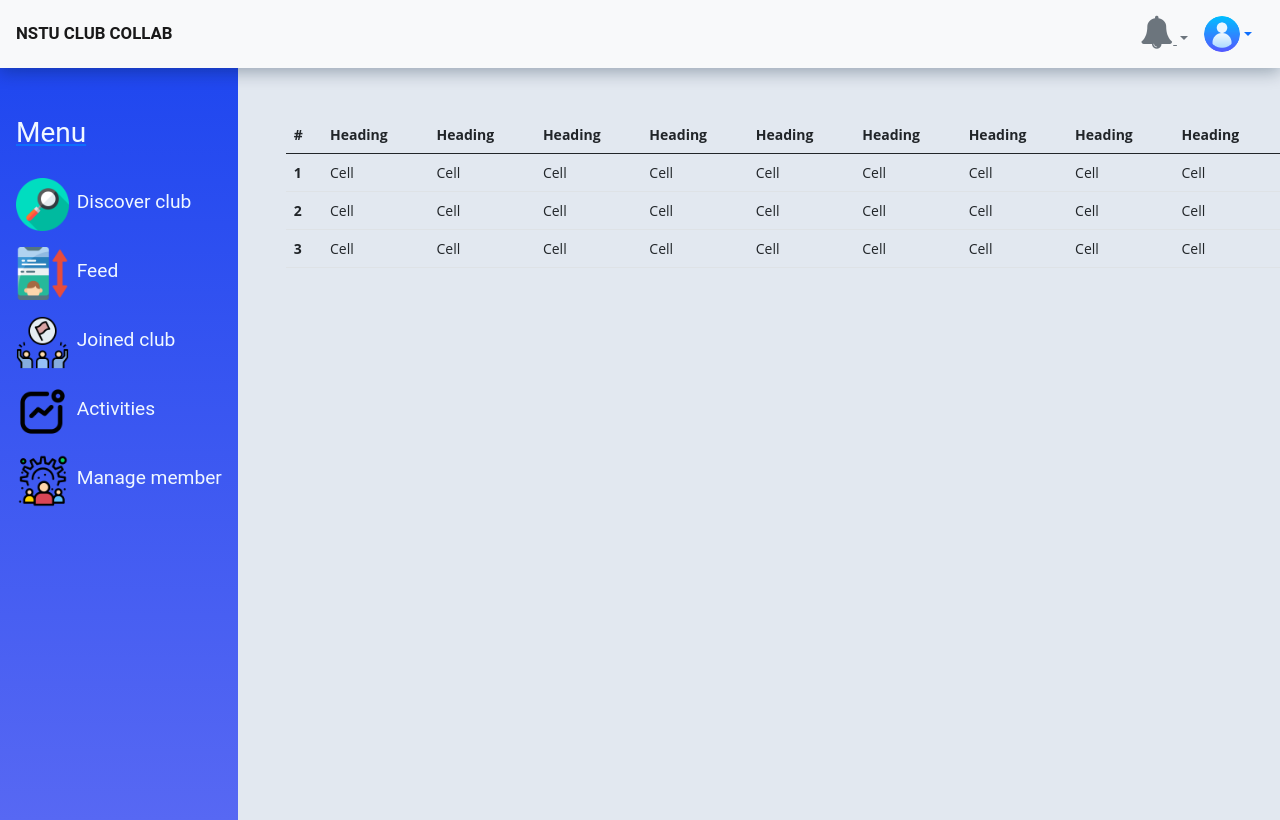
After one commit to SouravBarman001/NSTU_Club_Collab_rawPhp, a PHP site: page /manageMember.php in a window 1280 px wide. The commit adds this page. Run offline with PHP 8.4, Linux system fonts and the light colour scheme; some libraries are stand-ins or nearby versions.

```diff
--- /dev/null
+++ b/admin_side.php
@@ -0,0 +1,38 @@
+
+  <!-- ----------------------------------------------side bar------------------------------------------ -->
+
+  <div class="col-auto  side">
+
+        <div class="d-flex flex-column align-items-center align-items-sm-start px-3 pt-2 text-white min-vh-100">
+</dr></br></br></br></br>
+            <a href="#" class="d-flex align-items-center pb-3 mb-md-0 me-md-auto">
+                <span class="fs-3 d-none d-sm-inline meanue">Menu</span>
+            </a>
+            <ul class="nav nav-pills flex-column mb-sm-auto mb-0 align-items-center align-items-sm-start" id="menu">
+                <li class="nav-item">
+                    <a href="userdiscover.php"  class="nav-link align-middle px-0 " id="discoverbutton">
+                      <img src="./images/discover.png" class="img" alt="logo" />  <span class="ms-1 d-none d-sm-inline text">Discover club</span>
+                    </a>
+                </li>
+                <li>
+                <a href="userfeed.php" id="feedbutton" class="nav-link px-0 align-middle">
+                      <img src="./images/feed.png" class="img" alt="logo" /> <span class="ms-1 d-none d-sm-inline text">Feed</span></a>
+                </li>
+                <li>
+                    <a href="userjoinedclub.php" id="joinedclubbutton" class="nav-link px-0 align-middle">
+                      <img src="./images/joined.png" class="img" alt="logo" /> <span class="ms-1 d-none d-sm-inline text">Joined club</span></a>
+                </li>
+                <li>
+                    <a href="./activitySection.php" id="activity" class="nav-link px-0 align-middle">
+                      <img src="./images/activity.png" class="img" alt="logo" /> <span class="ms-1 d-none d-sm-inline text">Activities</span></a>
+                </li>
+
+                <li>
+                    <a href="./manageMember.php" id="activity" class="nav-link px-0 align-middle">
+                      <img src="./images/manage.png" class="img" alt="logo" /> <span class="ms-1 d-none d-sm-inline text">Manage member</span></a>
+                </li>
+            </ul>
+
+        </div>
+
+    </div>
--- /dev/null
+++ b/css/activity.css
@@ -0,0 +1,204 @@
+body {
+    font-family: 'Open Sans', arial, sans-serif;
+    color: #333;
+    font-size: 14px;
+  }
+  .projcard-container {
+    margin: 50px 0;
+  }
+
+  /* Actual Code: */
+  .projcard-container,
+  .projcard-container * {
+    box-sizing: border-box;
+  }
+  .projcard-container {
+    margin-left: auto;
+    margin-right: auto;
+    width: 1000px;
+  }
+  .projcard {
+    position: relative;
+    width: 100%;
+    height: 300px;
+    margin-bottom: 40px;
+    border-radius: 10px;
+    background-color: #fff;
+    border: 2px solid #ddd;
+    font-size: 18px;
+    overflow: hidden;
+    cursor: pointer;
+    box-shadow: 0 4px 21px -12px rgba(0, 0, 0, .66);
+    transition: box-shadow 0.2s ease, transform 0.2s ease;
+  }
+  .projcard:hover {
+    box-shadow: 0 34px 32px -33px rgba(0, 0, 0, .18);
+    transform: translate(0px, -3px);
+  }
+  .projcard::before {
+    content: "";
+    position: absolute;
+    top: 0;
+    right: 0;
+    bottom: 0;
+    left: 0;
+    background-image: linear-gradient(-70deg, #424242, transparent 50%);
+    opacity: 0.07;
+  }
+  .projcard:nth-child(2n)::before {
+    background-image: linear-gradient(-250deg, #424242, transparent 50%);
+  }
+  .projcard-innerbox {
+    position: absolute;
+    top: 0;
+    right: 0;
+    bottom: 0;
+    left: 0;
+  }
+  .projcard-img {
+    position: absolute;
+    height: 300px;
+    width: 400px;
+    top: 0;
+    left: 0;
+    transition: transform 0.2s ease;
+  }
+  .projcard:nth-child(2n) .projcard-img {
+    left: initial;
+    right: 0;
+  }
+  .projcard:hover .projcard-img {
+    transform: scale(1.05) rotate(1deg);
+  }
+  .projcard:hover .projcard-bar {
+    width: 70px;
+  }
+  .projcard-textbox {
+    position: absolute;
+    top: 7%;
+    bottom: 7%;
+    left: 430px;
+    width: calc(100% - 470px);
+    font-size: 17px;
+  }
+  .projcard:nth-child(2n) .projcard-textbox {
+    left: initial;
+    right: 430px;
+  }
+  .projcard-textbox::before,
+  .projcard-textbox::after {
+    content: "";
+    position: absolute;
+    display: block;
+    background: #ff0000bb;
+    background: #fff;
+    top: -20%;
+    left: -55px;
+    height: 140%;
+    width: 60px;
+    transform: rotate(8deg);
+  }
+  .projcard:nth-child(2n) .projcard-textbox::before {
+    display: none;
+  }
+  .projcard-textbox::after {
+    display: none;
+    left: initial;
+    right: -55px;
+  }
+  .projcard:nth-child(2n) .projcard-textbox::after {
+    display: block;
+  }
+  .projcard-textbox * {
+    position: relative;
+  }
+  .projcard-title {
+    font-family: 'Voces', 'Open Sans', arial, sans-serif;
+    font-size: 24px;
+  }
+  .projcard-subtitle {
+    font-family: 'Voces', 'Open Sans', arial, sans-serif;
+    color: #888;
+  }
+  .projcard-bar {
+    left: -2px;
+    width: 50px;
+    height: 5px;
+    margin: 10px 0;
+    border-radius: 5px;
+    background-color: #424242;
+    transition: width 0.2s ease;
+  }
+  .projcard-blue .projcard-bar { background-color: #0088FF; }
+  .projcard-blue::before { background-image: linear-gradient(-70deg, #0088FF, transparent 50%); }
+  .projcard-blue:nth-child(2n)::before { background-image: linear-gradient(-250deg, #0088FF, transparent 50%); }
+  .projcard-red .projcard-bar { background-color: #D62F1F; }
+  .projcard-red::before { background-image: linear-gradient(-70deg, #D62F1F, transparent 50%); }
+  .projcard-red:nth-child(2n)::before { background-image: linear-gradient(-250deg, #D62F1F, transparent 50%); }
+  .projcard-green .projcard-bar { background-color: #40BD00; }
+  .projcard-green::before { background-image: linear-gradient(-70deg, #40BD00, transparent 50%); }
+  .projcard-green:nth-child(2n)::before { background-image: linear-gradient(-250deg, #40BD00, transparent 50%); }
+  .projcard-yellow .projcard-bar { background-color: #F5AF41; }
+  .projcard-yellow::before { background-image: linear-gradient(-70deg, #F5AF41, transparent 50%); }
+  .projcard-yellow:nth-child(2n)::before { background-image: linear-gradient(-250deg, #F5AF41, transparent 50%); }
+  .projcard-orange .projcard-bar { background-color: #FF5722; }
+  .projcard-orange::before { background-image: linear-gradient(-70deg, #FF5722, transparent 50%); }
+  .projcard-orange:nth-child(2n)::before { background-image: linear-gradient(-250deg, #FF5722, transparent 50%); }
+  .projcard-brown .projcard-bar { background-color: #C49863; }
+  .projcard-brown::before { background-image: linear-gradient(-70deg, #C49863, transparent 50%); }
+  .projcard-brown:nth-child(2n)::before { background-image: linear-gradient(-250deg, #C49863, transparent 50%); }
+  .projcard-grey .projcard-bar { background-color: #424242; }
+  .projcard-grey::before { background-image: linear-gradient(-70deg, #424242, transparent 50%); }
+  .projcard-grey:nth-child(2n)::before { background-image: linear-gradient(-250deg, #424242, transparent 50%); }
+  .projcard-customcolor .projcard-bar { background-color: var(--projcard-color); }
+  .projcard-customcolor::before { background-image: linear-gradient(-70deg, var(--projcard-color), transparent 50%); }
+  .projcard-customcolor:nth-child(2n)::before { background-image: linear-gradient(-250deg, var(--projcard-color), transparent 50%); }
+  .projcard-description {
+    z-index: 10;
+    font-size: 15px;
+    color: #424242;
+    height: 125px;
+    overflow: hidden;
+    text-overflow: ellipsis;
+  }
+  .projcard-tagbox {
+    position: absolute;
+    bottom: 3%;
+    font-size: 14px;
+    cursor: default;
+    user-select: none;
+    pointer-events: none;
+  }
+  .projcard-tag {
+    display: inline-block;
+    background: #E0E0E0;
+    color: #777;
+    border-radius: 3px 0 0 3px;
+    line-height: 26px;
+    padding: 0 10px 0 23px;
+    position: relative;
+    margin-right: 20px;
+    cursor: default;
+    user-select: none;
+    transition: color 0.2s;
+  }
+  .projcard-tag::before {
+    content: '';
+    position: absolute;
+    background: #fff;
+    border-radius: 10px;
+    box-shadow: inset 0 1px rgba(0, 0, 0, 0.25);
+    height: 6px;
+    left: 10px;
+    width: 6px;
+    top: 10px;
+  }
+  .projcard-tag::after {
+    content: '';
+    position: absolute;
+    border-bottom: 13px solid transparent;
+    border-left: 10px solid #E0E0E0;
+    border-top: 13px solid transparent;
+    right: -10px;
+    top: 0;
+  }
--- /dev/null
+++ b/manageMember.php
@@ -0,0 +1,107 @@
+<!DOCTYPE html>
+<html lang="en">
+<head>
+    <meta charset="UTF-8">
+    <meta http-equiv="X-UA-Compatible" content="IE=edge">
+    <meta name="viewport" content="width=device-width, initial-scale=1.0">
+
+    <link href="https://cdn.jsdelivr.net/npm/bootstrap@5.0.2/dist/css/bootstrap.min.css" rel="stylesheet" integrity="sha384-EVSTQN3/azprG1Anm3QDgpJLIm9Nao0Yz1ztcQTwFspd3yD65VohhpuuCOmLASjC" crossorigin="anonymous">
+    <script src="https://cdn.jsdelivr.net/npm/bootstrap@5.2.0/dist/js/bootstrap.bundle.min.js" integrity="sha384-A3rJD856KowSb7dwlZdYEkO39Gagi7vIsF0jrRAoQmDKKtQBHUuLZ9AsSv4jD4Xa" crossorigin="anonymous"></script>
+    <link href="https://maxcdn.bootstrapcdn.com/font-awesome/4.2.0/css/font-awesome.min.css" rel="stylesheet">
+    <link rel="stylesheet" href="css/user.css">
+    <link rel="stylesheet" href="css/nav.css">
+    <link rel="stylesheet" href="css/side.css">
+    <link rel="stylesheet" href="css/discover.css">
+    <link rel="stylesheet" href="css/discover.css">
+    <link rel="stylesheet" href="css/pr.css">
+    <link rel="stylesheet" href="css/profile.css">
+    <link rel="stylesheet" href="css/activity.css">
+
+
+
+
+
+    <title>user Structure</title>
+</head>
+<body>
+<div class="container-scroller">
+<!-------------------------------- header and sidebar---------------------- -->
+<div class="header">
+<?php include 'nav.php';?>
+</div>
+<!---------------------------------------------totall page-------------------------------------------- -->
+
+<div class="maindiv">
+
+
+<!-- ----------------------------------------sidebar area fix------------>
+<nav class="sidebar col-xl-3 ">
+<?php include './admin_side.php';?>
+
+</nav>
+<!--------------------------------------- Discover page body---- -->
+<div class="mainsection">
+
+<div class="table-responsive">
+  <table class="table">
+    <thead>
+      <tr>
+        <th scope="col">#</th>
+        <th scope="col">Heading</th>
+        <th scope="col">Heading</th>
+        <th scope="col">Heading</th>
+        <th scope="col">Heading</th>
+        <th scope="col">Heading</th>
+        <th scope="col">Heading</th>
+        <th scope="col">Heading</th>
+        <th scope="col">Heading</th>
+        <th scope="col">Heading</th>
+      </tr>
+    </thead>
+    <tbody>
+      <tr>
+        <th scope="row">1</th>
+        <td>Cell</td>
+        <td>Cell</td>
+        <td>Cell</td>
+        <td>Cell</td>
+        <td>Cell</td>
+        <td>Cell</td>
+        <td>Cell</td>
+        <td>Cell</td>
+        <td>Cell</td>
+      </tr>
+      <tr>
+        <th scope="row">2</th>
+        <td>Cell</td>
+        <td>Cell</td>
+        <td>Cell</td>
+        <td>Cell</td>
+        <td>Cell</td>
+        <td>Cell</td>
+        <td>Cell</td>
+        <td>Cell</td>
+        <td>Cell</td>
+      </tr>
+      <tr>
+        <th scope="row">3</th>
+        <td>Cell</td>
+        <td>Cell</td>
+        <td>Cell</td>
+        <td>Cell</td>
+        <td>Cell</td>
+        <td>Cell</td>
+        <td>Cell</td>
+        <td>Cell</td>
+        <td>Cell</td>
+      </tr>
+    </tbody>
+  </table>
+</div>
+
+</div>
+
+
+</div>
+</body>
+</html>
--- a/sidebar.php
+++ b/sidebar.php
@@ -13,6 +13,8 @@
                     </a>
                     <a href="#" class="nav_link"> <img src="images/feed.png" alt="" style="width:25px;"> <span class="nav_name">Feed</span> </a>
                     <a href="#" class="nav_link"> <img src="images/joined.png" alt="" style="width:25px;"> <span class="nav_name">Joined Club</span> </a>
+                    <!-- <a href="#" class="nav_link"> <img src="images/joined.png" alt="" style="width:25px;"> <span class="nav_name">Activities</span> </a> -->
+
                 </div>
             </div>
 
```
Also changed, not shown: activitySection.php (added, +96 -0 lines), side.php (+8 -3 lines), images/activity.png (added), images/manage.png (added).
